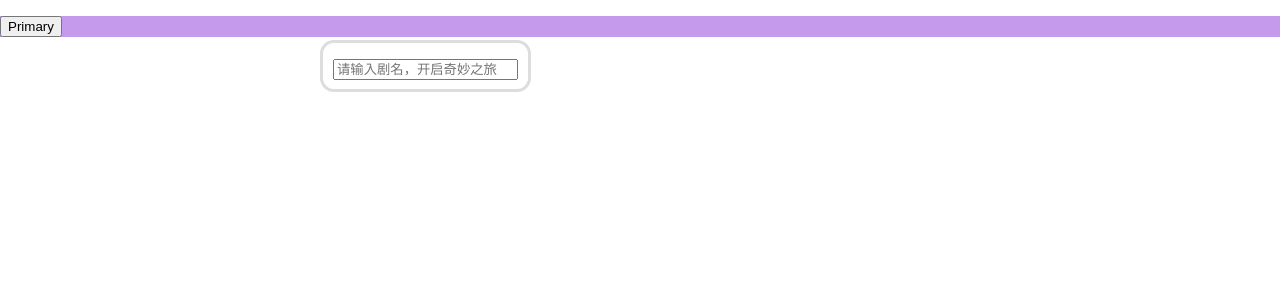
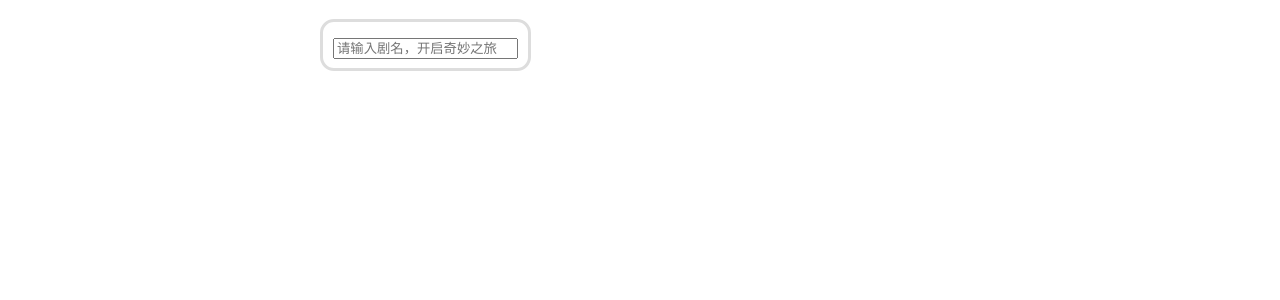
Before and after one commit to huxuekuo/m3u82mp4, a Vue app in the folder arco-videos/: page /query in a window 1280 px wide. Shown: the top 300 px of the page. Built offline with nearby package versions, Linux system fonts and the light colour scheme; what vue3-cookies would draw is missing.

Commit message:
删除登录按钮

```diff
--- a/arco-videos/src/views/query/index.vue
+++ b/arco-videos/src/views/query/index.vue
@@ -2,7 +2,6 @@
   <br/>
   <a-grid :cols="24" :colGap="12" :rowGap="30" class="grid-demo-grid" :collapsed="collapsed">
     <a-grid-item class="demo-item" :offset="24"></a-grid-item>
-    <a-grid-item class="demo-item" :span="3" style="background: #C59AED;"><a-button type="primary">Primary</a-button></a-grid-item>
   </a-grid>
   <br/>
   <a-grid :cols="3" :colGap="12" :rowGap="30" class="grid-demo-grid" :collapsed="collapsed">
@@ -85,7 +84,7 @@ const visible = ref(0)
 const queryKey = ref("")
 const contentData = ref([])
 function log() {
-  if (proxy.$cookies.get("t") === ""){
+  if (!proxy.$cookies.get("urk")){
     visible.value +=1
   }else{
     axios.get(`/video/query?key=${queryKey.value}`).then(response => {
```
